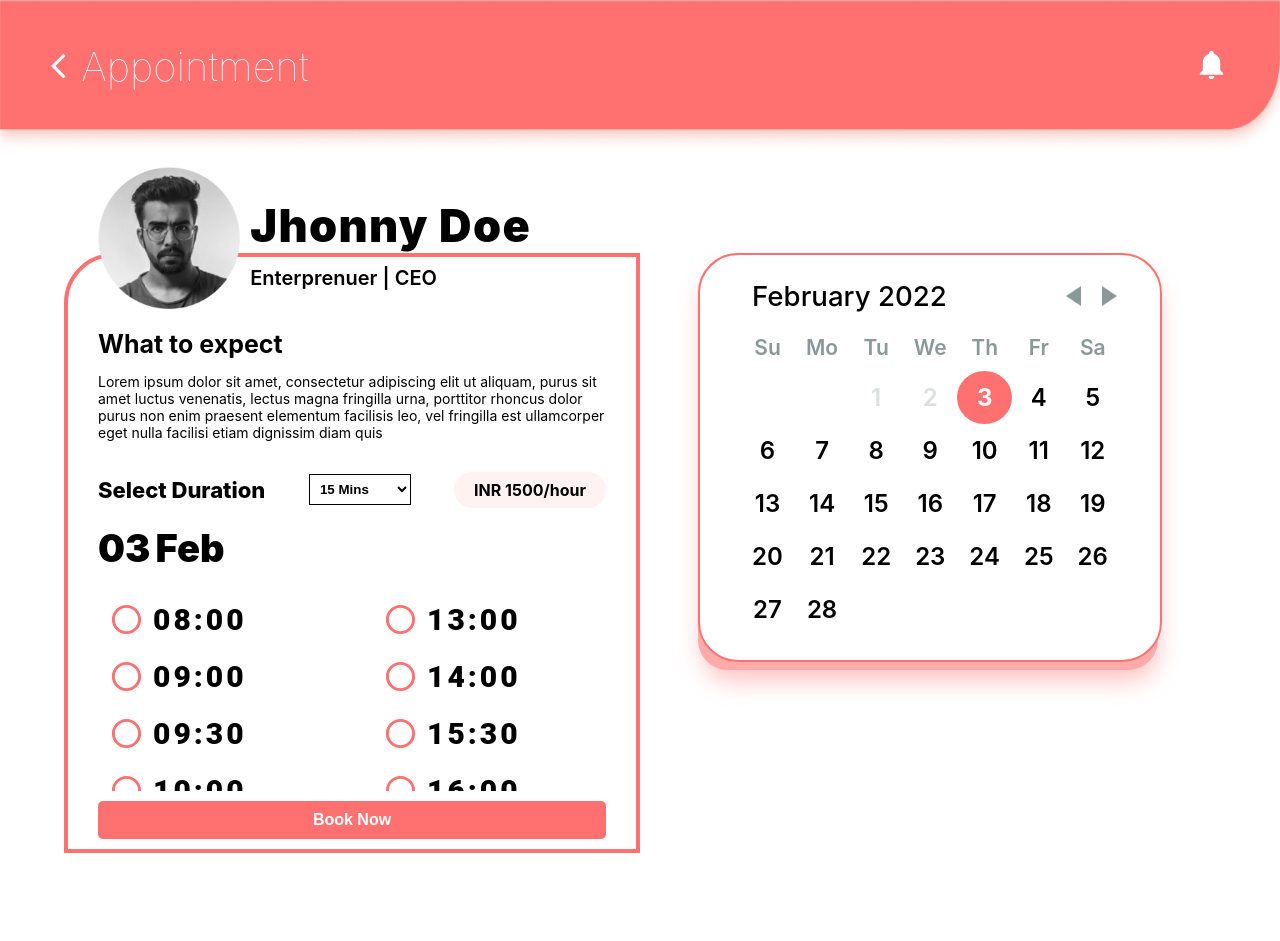
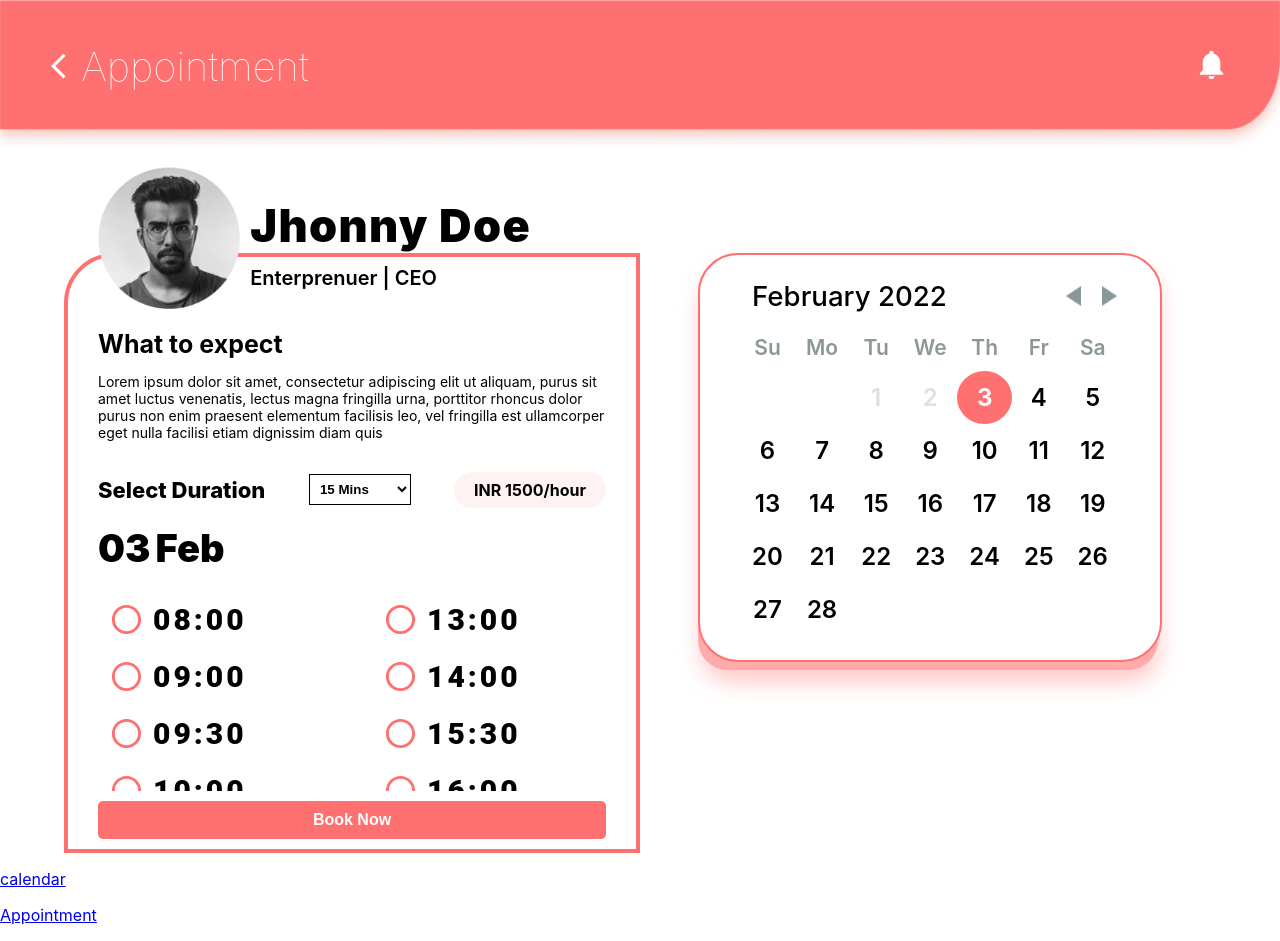
Before and after one commit to jatinmakad/calendar, a React (Create React App) app: page /appointment in a window 1280 px wide. Before the commit the page ends 853 px from the top, so only its background shows below. Built offline with nearby package versions, Linux system fonts and the light colour scheme.

Commit message:
scpvpbob

```diff
--- a/src/App.js
+++ b/src/App.js
@@ -15,7 +15,7 @@ function App() {
         <Route path="/calendar" element={<Demo/>} />
         <Route path="/appointment" element={<Appointment />} />
       </Routes>
-
+     <Homepage/>
   {/* <Appointment/> */}
   {/* <Demo/> */}
   {/* <Test/> */}
--- a/src/HomePage.js
+++ b/src/HomePage.js
@@ -0,0 +1,9 @@
+import React from "react";
+import { Link } from "react-router-dom";
+import Header from "./Header";
+const Homepage = () => {
+return <>
+      <Link to="/calendar"><p>calendar</p></Link>
+      <Link to="/appointment"> <p>Appointment</p></Link></>
+}
+export default Homepage
```
